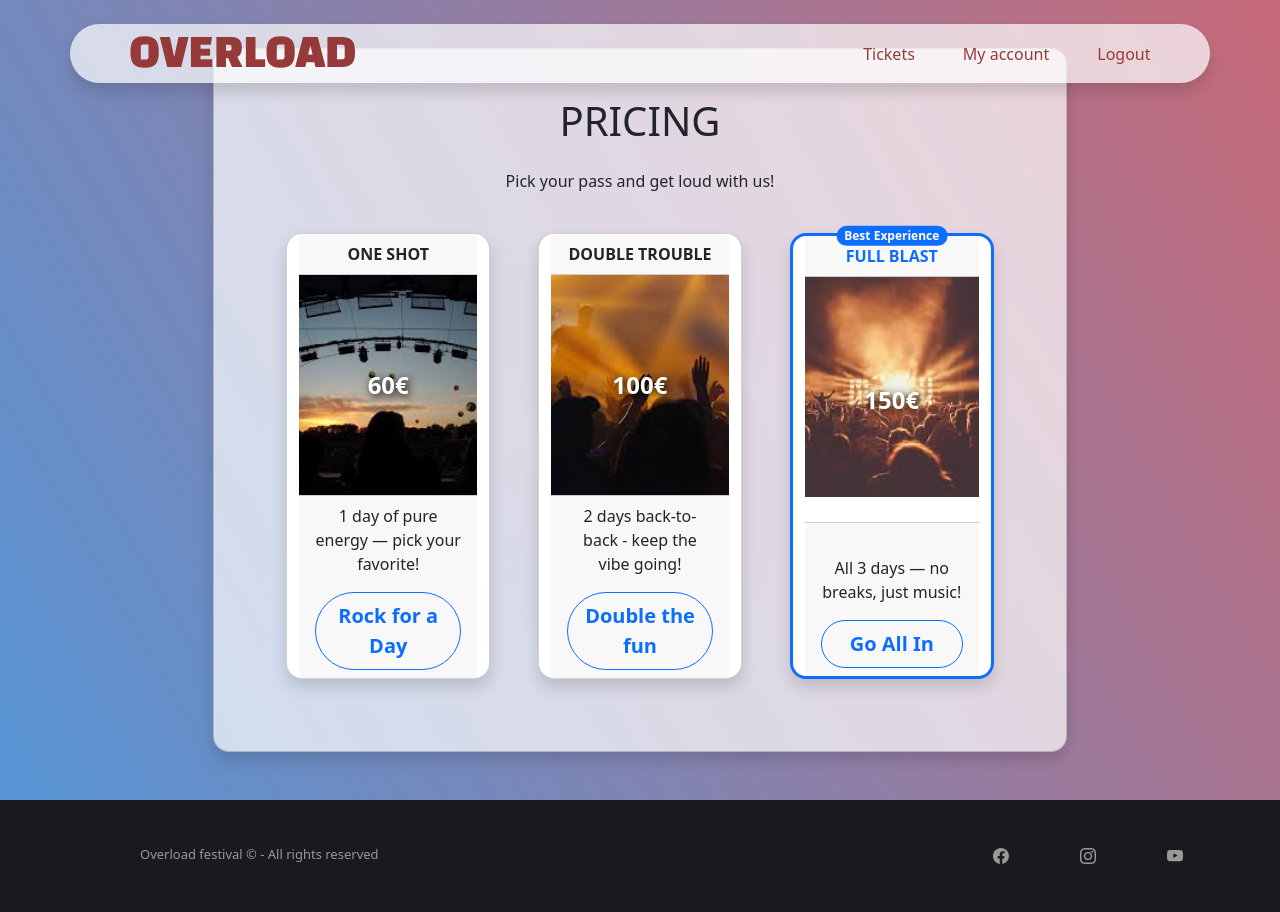
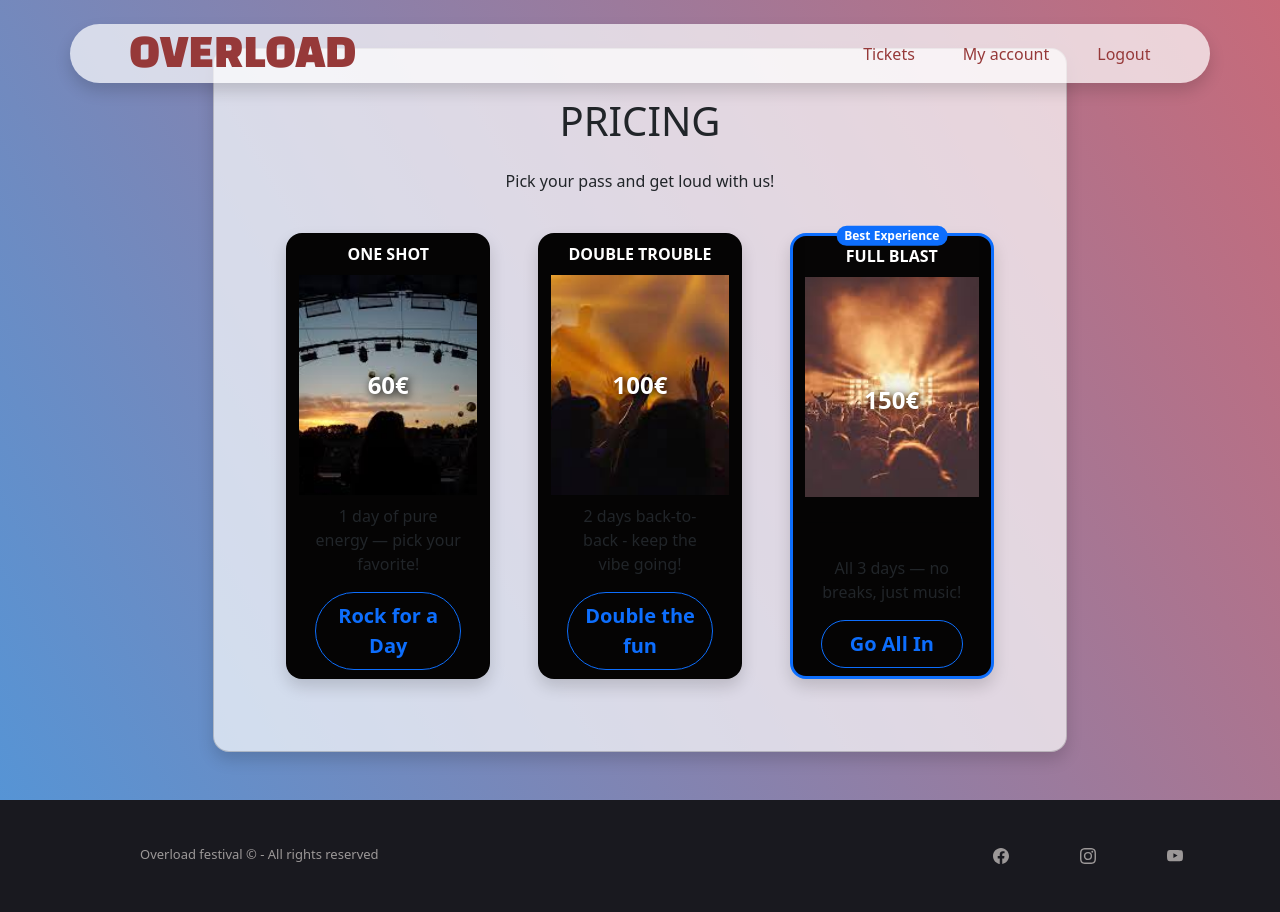
Before and after one commit to ferraroriccardo/musical-festival-website, a Flask app: page /ticket-form in a window 1280 px wide. Run offline with Flask 3, Linux system fonts and the light colour scheme; a user stored in the database is signed in; data that the repository does not hold is empty.

Commit message:
feat: add black background to ticket cards and update text color for better visibility

```diff
--- a/static/style.css
+++ b/static/style.css
@@ -4,6 +4,10 @@
 
 .transparent-white-bg {
     background: rgba(255, 255, 255, 0.70);
+}
+
+.black-background{
+    background-color: rgb(5, 4, 4);
 }
 
 nav a, nav h1{
--- a/templates/ticket.html
+++ b/templates/ticket.html
@@ -10,8 +10,8 @@
       <div class="container d-flex justify-content-evenly" id="ticket-cards-row">
         <div class="row">
           <!-- card #1 -->
-          <section class="col-3 card mx-4 my-4 rounded-4 shadow flex-fill hover-big" id="ticket-one-day">
-            <div class="card-header fw-bold text-center">ONE SHOT</div>
+          <section class="black-background col-3 card mx-4 my-4 rounded-4 shadow flex-fill hover-big" id="ticket-one-day">
+            <div class="card-header fw-bold text-white text-center">ONE SHOT</div>
             <div class="card-body position-relative p-0">
               <img src="{{ url_for('static', filename='ticket2a.jpg') }}" alt="One Shot Ticket"
                 class="img-fluid w-100 card-image">
@@ -30,8 +30,8 @@
           </section>
 
           <!-- card #2 -->
-          <section class="col-3 card mx-4 my-4 rounded-4 shadow flex-fill hover-big" id="ticket-double">
-            <div class="card-header fw-bold text-center">DOUBLE TROUBLE</div>
+          <section class="black-background col-3 card mx-4 my-4 rounded-4 shadow flex-fill hover-big" id="ticket-double">
+            <div class="card-header fw-bold text-white text-center">DOUBLE TROUBLE</div>
             <div class="card-body position-relative p-0">
               <img src="{{ url_for('static', filename='ticket1a.jpg') }}" alt="Double Trouble Ticket"
                 class="img-fluid w-100 card-image">
@@ -50,12 +50,12 @@
           </section>
 
           <!--  card #3 -->
-          <section class="col-3 card mx-4 my-4 rounded-4 shadow border-primary border-3 flex-fill hover-big"
+          <section class="black-background col-3 card mx-4 my-4 rounded-4 shadow border-primary border-3 flex-fill hover-big"
             id="ticket-full">
             <span class="position-absolute top-0 start-50 translate-middle badge rounded-pill bg-primary">
               Best Experience
             </span>
-            <div class="card-header fw-bold text-center text-primary">FULL BLAST</div>
+            <div class="card-header fw-bold text-white text-center text-primary">FULL BLAST</div>
             <div class="card-body position-relative p-0">
               <img src="{{ url_for('static', filename='ticket3a.jpg') }}" alt="Full Blast Ticket"
                 class="img-fluid w-100 card-image">
```
